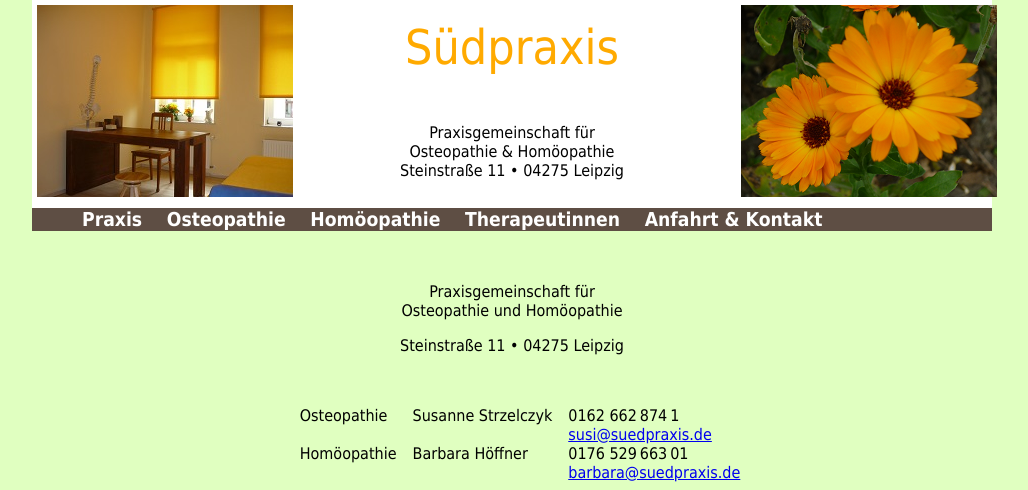
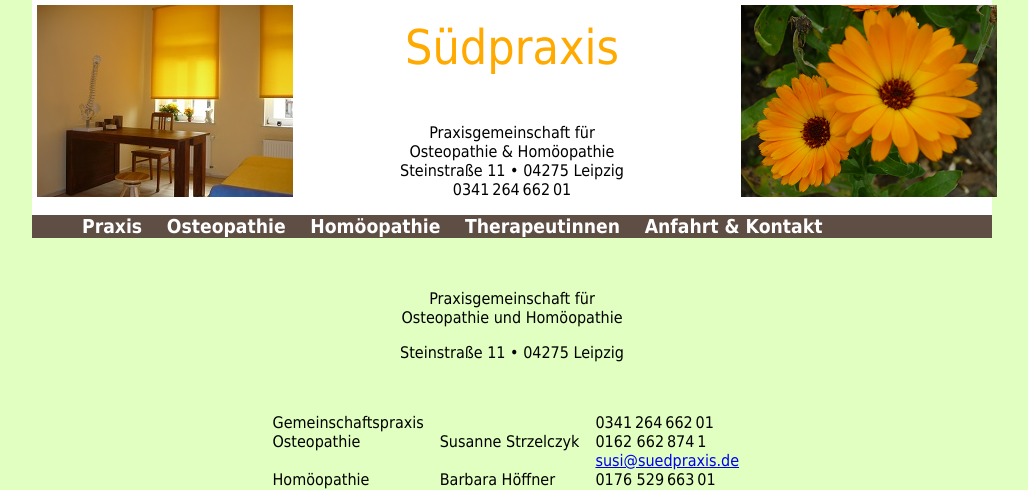
Before and after one commit to KonradHoeffner/suedpraxis.de, a PHP site: page /kontakt.php in a window 1280 px wide. Shown: the top 490 px of the page, without its empty margins (128-1156 px from the left). Run offline with PHP 8.4, Linux system fonts and the light colour scheme; some libraries are stand-ins or nearby versions.

Commit message:
Festnetz hinzugefügt.

```diff
--- a/include/header_body.php
+++ b/include/header_body.php
@@ -12,7 +12,8 @@
 <p style="font-size:3em;padding-top:2%; margin-left: auto; margin-right: auto;" class="orangetext">Südpraxis</p>
 <p>Praxisgemeinschaft für<br/>
 Osteopathie & Homöopathie<br/>
-Steinstraße 11 • 04275 Leipzig</p>
+Steinstraße 11 • 04275 Leipzig<br/>
+0341&thinsp;264&thinsp;662&thinsp;01</p>
 </center>
 
 <?php /*
--- a/kontakt.php
+++ b/kontakt.php
@@ -80,6 +80,7 @@ Steinstraße 11 &#8226; 04275 Leipzig
 <p></center>
 <center>
 <table  cellpadding="0" cellspacing="0">
+<tr><td>Gemeinschaftspraxis</td><td></td><td>0341&thinsp;264&thinsp;662&thinsp;01</td></tr>
 <tr><td>Osteopathie</td><td>Susanne Strzelczyk</td><td>0162 662&thinsp;874&thinsp;1</td></tr>
 <tr><td></td><td></td><td><a href='ma&#105;lto&#58;%73u%73i&#64;s%75e&#100;p&#114;&#37;61%7&#56;is&#46;%64e'>sus&#105;&#64;sued&#112;r&#97;xis&#46;de</a></td></tr>
 <tr><td>Homöopathie</td><td>Barbara Höffner</td><td>0176 529&thinsp;663&thinsp;01</td></tr>
```
